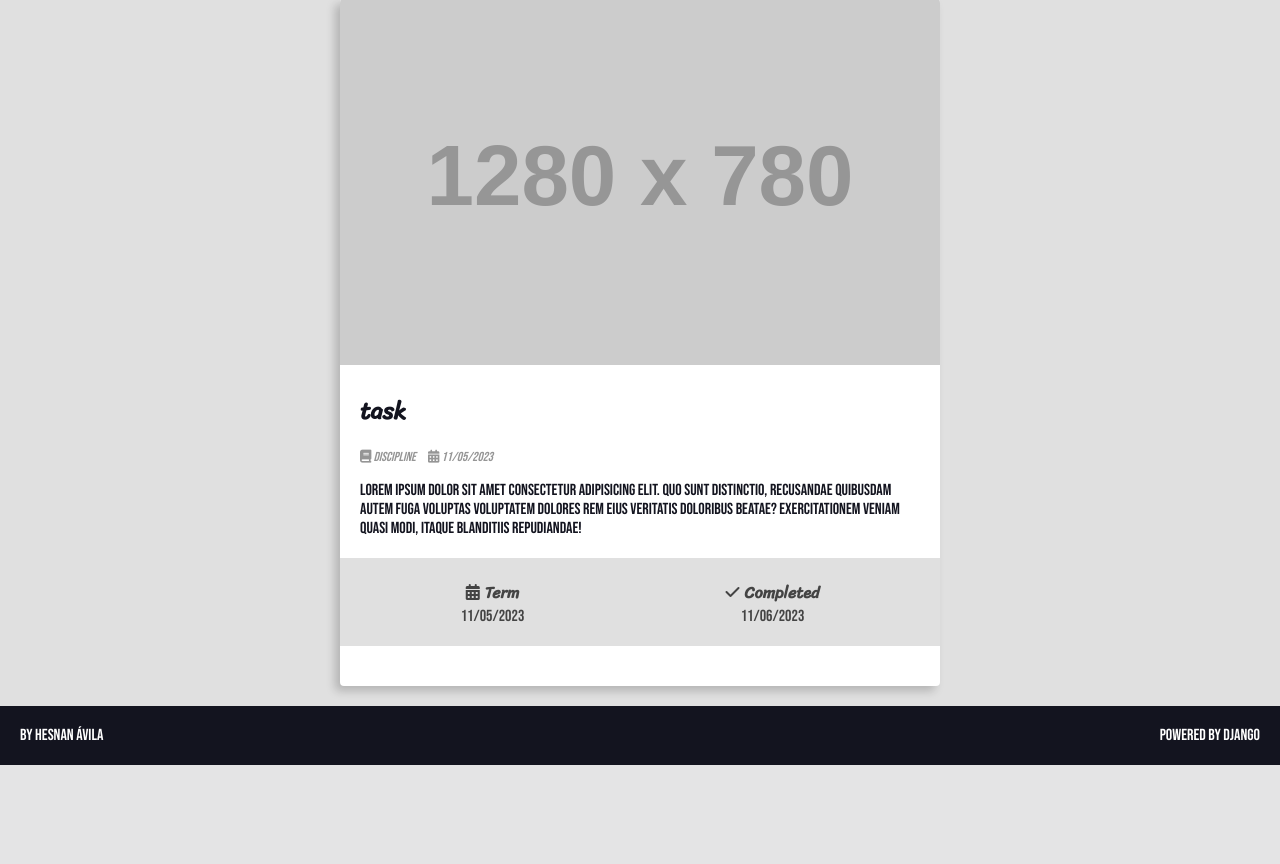
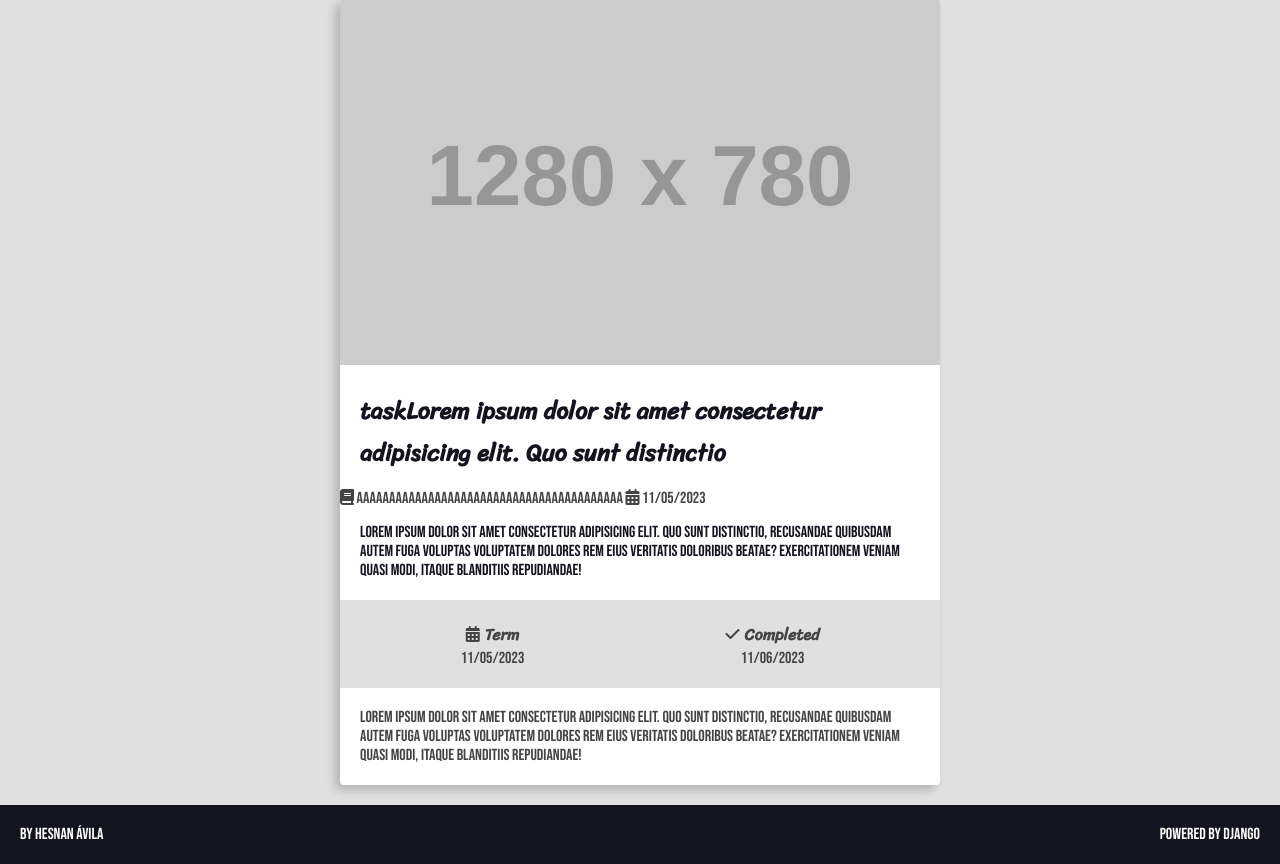
Before and after one commit to avilahesnan/manager, a Django app: page /tasks/1/ in a window 1280 px wide. Shown: the part 174-1038 px from the top of the page. Before the commit the page ends 939 px from the top, so only its background shows below. Run offline with Django 4.2, Linux system fonts and the light colour scheme; grey boxes labelled with a size stand in for pictures from a placeholder-image service; some libraries are stand-ins or nearby versions.

Commit message:
modified: description

```diff
--- a/manager/settings.py
+++ b/manager/settings.py
@@ -118,7 +118,7 @@ USE_TZ = True
 # Static files (CSS, JavaScript, Images)
 # https://docs.djangoproject.com/en/4.2/howto/static-files/
 
-STATIC_URL = 'static/'
+STATIC_URL = '/static/'
 STATICFILES_DIRS = [
     BASE_DIR / 'base_static',
 ]
--- a/tasks/static/tasks/css/style.css
+++ b/tasks/static/tasks/css/style.css
@@ -188,11 +188,11 @@ h6 {
     white-space: nowrap;
 }
 
-.task-author {
+.task-discipline {
     padding: 0 var(--spacing-gutter-medium);
 }
 
-.task-author-item {
+.task-discipline-item {
     color: var(--color-gray-4);
     margin-right: 1rem;
     font-style: italic;
@@ -274,6 +274,8 @@ h6 {
 
 .task-description {
     padding: var(--spacing-gutter-medium);
+    font-size: 2rem;
+    color: var(--color-primary-dark);
 }
 
 .main-footer {
--- a/tasks/templates/tasks/partials/task.html
+++ b/tasks/templates/tasks/partials/task.html
@@ -4,14 +4,14 @@
     </div>
     <div class="task-name-container">
         <a href="{% url 'tasks:task' 1 %}">
-            <h2 class="task-name">task</h2>
+            <h2 class="task-name">taskLorem ipsum dolor sit amet consectetur adipisicing elit. Quo sunt distinctio</h2>
         </a>
     </div>
-    <div class="task-author">
-        <span class="task-author-item"><i class="fa-solid fa-book"></i>
-            Discipline
+    <div class="task-discipline">
+        <span class="task-discipline-item"><i class="fa-solid fa-book"></i>
+            aaaaaaaaaaaaaaaaaaaaaaaaaaaaaaaaaaaaaaaaa
         </span>
-        <span class="task-author-item"><i class="fa-solid fa-calendar-days"></i>
+        <span class="task-discipline-item"><i class="fa-solid fa-calendar-days"></i>
             11/05/2023
         </span>
     </div>
@@ -53,6 +53,12 @@
         </footer>
     {% endif %}
     {% if is_detail_page is True %}
-        <div class="task-description"></div>
+        <div class="task-description">
+            <p>
+                Lorem ipsum dolor sit amet consectetur adipisicing elit. Quo sunt distinctio, recusandae quibusdam autem
+                fuga voluptas voluptatem dolores rem eius veritatis doloribus beatae? Exercitationem veniam quasi modi,
+                itaque blanditiis repudiandae!
+            </p>
+        </div>
     {% endif %}
 </div>
```
Also changed, not shown: tasks/templates/tasks/partials/footer.html (indentation only).
